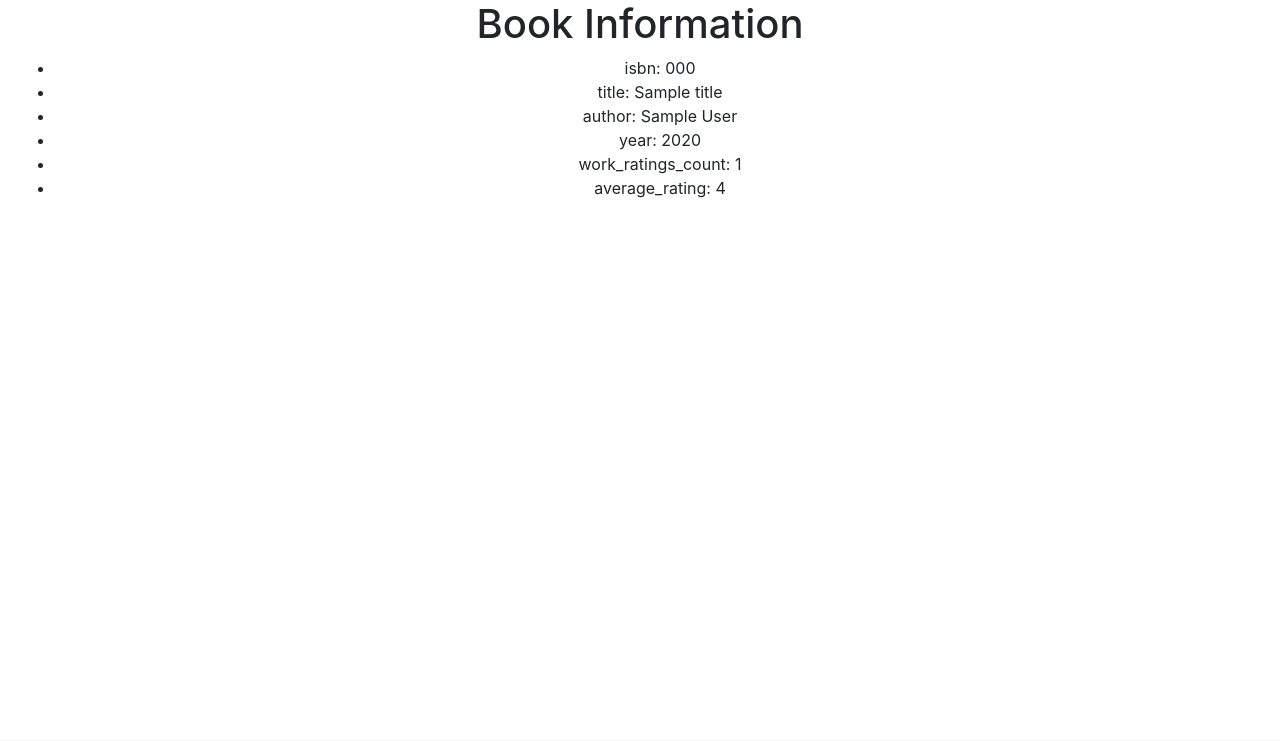
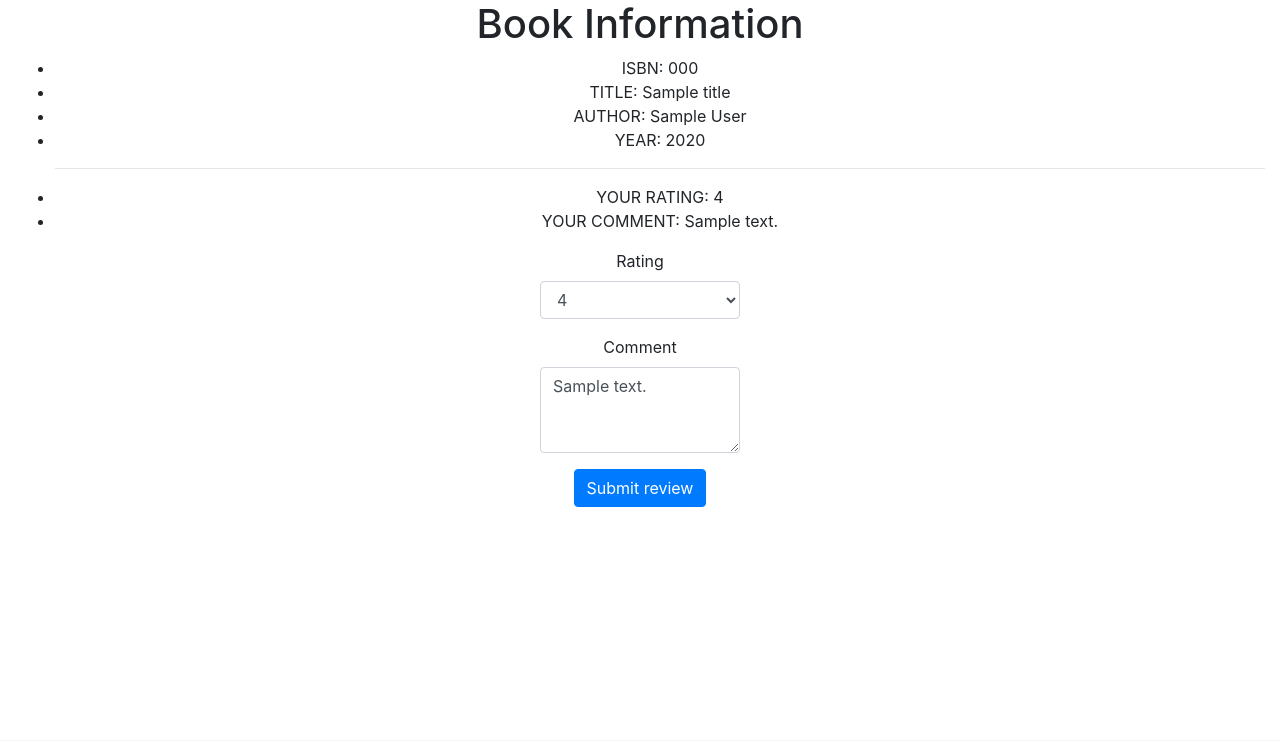
Before and after one commit to remusa/book-application, a Flask app: template templates/book.html in a window 1280 px wide. Shown: the top 741 px of the page. Run offline with Flask 2, Linux system fonts and the light colour scheme; the template is opened without the code that fills it: most values are stand-ins (such as "Sample title", 1, 10 or a date in 2020); some libraries are stand-ins or nearby versions.

Commit message:
Fixed API for average score, finished implementing sessions for reviews

```diff
--- a/app.py
+++ b/app.py
@@ -19,7 +19,7 @@ app.config["SESSION_TYPE"] = "filesystem"
 Session(app)
 
 # Set up database
-engine = create_engine(os.getenv("DATABASE_URL"))  # DATABASE_URL
+engine = create_engine(os.getenv("DATABASE_URL"))
 db = scoped_session(sessionmaker(bind=engine))
 
 KEY = "DNmoNwfQbaJFsYerLF4A"
@@ -28,6 +28,9 @@ isbn = "0765326353"
 
 @app.route("/", methods=["GET", "POST"])
 def index():
+    session_user = db.execute("SELECT username FROM users WHERE id = :id", {"id": session["user_id"]}).first().username \
+        if session.get("user_id") else None
+
     # Get form information
     if request.method == "POST":
         username = str(request.form.get("inputEmail"))
@@ -43,19 +46,20 @@ def index():
             db.execute("INSERT INTO users (username, password) VALUES (:username, :password)", {
                 "username": username, "password": password})
             db.commit()
-            return render_template("search.html", message="You were successfully registered")
-        # log in existing user
+            return render_template("index.html", message="You were successfully registered")
+
+        # log in user
         elif rowCount == 1:
-            checkPassword = db.execute("SELECT password FROM users WHERE username = :username", {
+            login = db.execute("SELECT username, password FROM users WHERE username = :username", {
                 "username": username}).fetchone()
-            # log in successful
-            if password == checkPassword.password:
+
+            # password matches
+            if password == login.password:
                 if username in session:
                     return redirect(url_for("search"))
-                    # return render_template("search.html")
                 else:
+                    session["user_id"] = login.username
                     return redirect(url_for("search"))
-                    # return render_template("search.html", message="Welcome back!")
             # wrong password
             else:
                 return render_template("error.html", message="Wrong email/password combination")
@@ -65,7 +69,7 @@ def index():
 
 @app.route("/logout")
 def logout():
-    session.pop("user", None)
+    session.pop("user_id", None)
     return redirect(url_for("index"))
 
 
@@ -93,47 +97,73 @@ def search():
 
     else:
         return render_template("search.html")
-    # return redirect(url_for("search"))
 
 
 @app.route("/book/<string:isbn>", methods=["GET", "POST"])
 def book(isbn):
+    user = session["user_id"]  # "test@test.com"
     book = db.execute("SELECT * FROM books WHERE isbn = :isbn",
                       {"isbn": isbn}).first()
 
-    # When users click on a book from the results of the search page, they should be taken to a book page, with details about the book: its title, author, publication year, ISBN number, and any reviews that users have left for the book on your website.
+    if request.method == "POST":
+        rating = int(request.form.get("ratingSelect"))
+        comment = str(request.form.get("commentTextArea"))
 
-    return render_template("book.html", isbn=book[0], title=book[1], author=book[2], year=book[3], goodreadsdata=goodreads(isbn))
+        check_rating = db.execute("SELECT rating, comment FROM reviews WHERE isbn = :isbn AND username = :user", {
+            "isbn": isbn, "user": user}).first()
+
+        if check_rating == None:
+            print("INSERTING")
+            db.execute("INSERT INTO reviews VALUES (:user, :isbn, :rating, :comment)",
+                       {"user": user, "isbn": isbn,
+                        "rating": rating, "comment": comment})
+            db.commit()
+        else:
+            print("UPDATING")
+            db.execute("UPDATE reviews SET rating = :rating, comment = :comment WHERE isbn = :isbn AND username = :user",
+                       {"isbn": isbn, "user": user, "rating": rating, "comment": comment})
+            db.commit()
+
+    elif request.method == "GET":
+        review = db.execute("SELECT * FROM reviews WHERE isbn = :isbn AND username = :user",
+                            {"isbn": isbn, "user": user}).first()
+
+        if review != None:
+            print("review: " + str(review))
+            rating = review.rating
+            comment = review.comment
+        else:
+            rating = 1
+            comment = ""
+
+    return render_template("book.html", isbn=book[0], title=book[1], author=book[2], year=book[3],
+                           rating=rating, comment=comment)
 
 
-# @app.route("/api/<string:isbn>")
-# def api(isbn):
-#     return jsonify(book_data(isbn))
+@app.route("/api/<string:isbn>", methods=["GET"])
+def api(isbn):
+    if request.method == "GET":
+        rowCount = int(db.execute("SELECT * FROM books WHERE isbn = :isbn",
+                                  {"isbn": isbn}).rowcount)
+        if rowCount > 0:
+            book = db.execute("SELECT * FROM books WHERE isbn = :isbn",
+                              {"isbn": isbn}).first()
 
+            review_count = db.execute(
+                "SELECT COUNT(*) FROM reviews WHERE isbn = :isbn", {"isbn": isbn}).first().count
+            average_score = db.execute("SELECT AVG(rating::DECIMAL) FROM reviews WHERE isbn = :isbn",
+                                       {"isbn": isbn}).first().avg
 
-@app.route("/api/<string:isbn>")
-def api(isbn):
-    rowCount = int(db.execute("SELECT * FROM books WHERE isbn = :isbn",
-                              {"isbn": isbn}).rowcount)
-    if rowCount > 0:
-        book = db.execute("SELECT * FROM books WHERE isbn = :isbn",
-                          {"isbn": isbn}).first()
+            response = {
+                "isbn": int(book.isbn),
+                "title": book.title,
+                "author": book.author,
+                "year": int(book.year),
+                "review_count": review_count,
+                "average_score": float('{0:.2f}'.format(average_score))
+            }
 
-        review_count = db.execute(
-            "SELECT COUNT(*) FROM reviews WHERE isbn = :isbn", {"isbn": isbn}).first().count
-        average_score = db.execute(
-            "SELECT AVG(rating::DECIMAL) FROM reviews WHERE isbn = :isbn", {"isbn": isbn}).first().avg
-
-        response = {
-            "isbn": int(book.isbn),
-            "title": book.title,
-            "author": book.author,
-            "year": int(book.year),
-            "review_count": review_count,
-            "average_score": average_score
-        }
-
-        return jsonify(response)
+            return jsonify(response)
 
     return render_template("404.html", message="The requested book doesn't exist in our database!")
 
--- a/templates/book.html
+++ b/templates/book.html
@@ -4,13 +4,34 @@
 <main class="container-fluid">
 
     <ul>
-        <li>isbn: {{ isbn }}</li>
-        <li>title: {{ title }}</li>
-        <li>author: {{ author }}</li>
-        <li>year: {{ year }}</li>
-        <li>work_ratings_count: {{ goodreadsdata['work_ratings_count'] }}</li>
-        <li>average_rating: {{ goodreadsdata['average_rating'] }}</li>
+        <li>ISBN: {{ isbn }}</li>
+        <li>TITLE: {{ title }}</li>
+        <li>AUTHOR: {{ author }}</li>
+        <li>YEAR: {{ year }}</li>
+        <hr>
+        <li>YOUR RATING: {{ rating }}</li>
+        <li>YOUR COMMENT: {{ comment }}</li>
     </ul>
+
+    <form method="POST">
+        <div class="form-group">
+            <label for="ratingSelect">Rating</label>
+            <select class="form-control" id="ratingSelect" name="ratingSelect">
+                <option value="1" {% if rating==1 %} selected="selected" {% endif %}>1</option>
+                <option value="2" {% if rating==2 %} selected="selected" {% endif %}>2</option>
+                <option value="3" {% if rating==3 %} selected="selected" {% endif %}>3</option>
+                <option value="4" {% if rating==4 %} selected="selected" {% endif %}>4</option>
+                <option value="5" {% if rating==5 %} selected="selected" {% endif %}>5</option>
+            </select>
+        </div>
+
+        <div class="form-group">
+            <label for="commentTextArea">Comment</label>
+            <textarea class="form-control" id="commentTextArea" name="commentTextArea" rows="3">{{ comment }}</textarea>
+        </div>
+
+        <button type="submit" name="" class="btn btn-primary">Submit review</button>
+    </form>
 
 </main>
 
```
Also changed, not shown: templates/index.html (+3 -7 lines), README.md, 2 other files.
